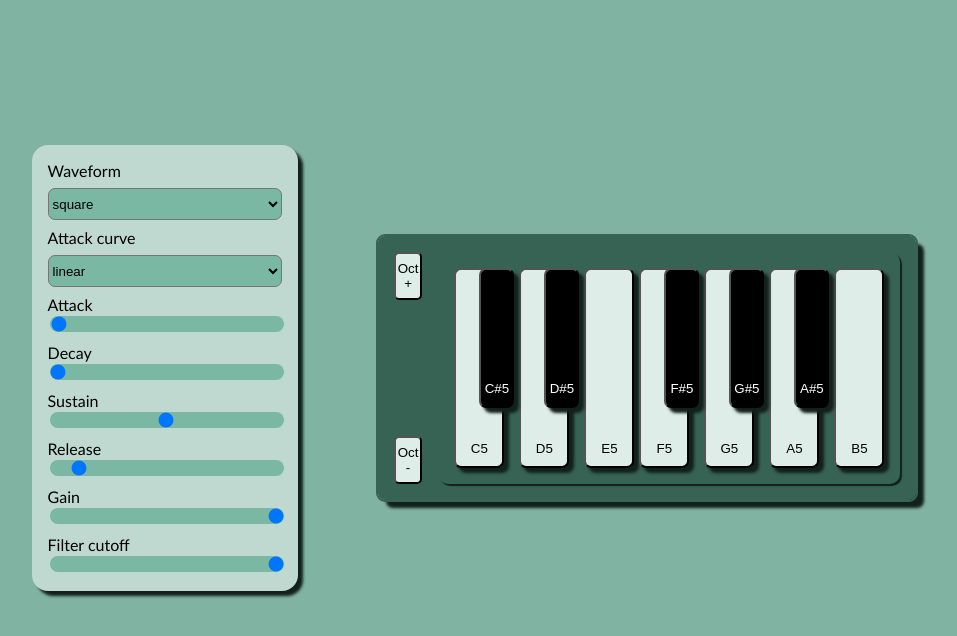
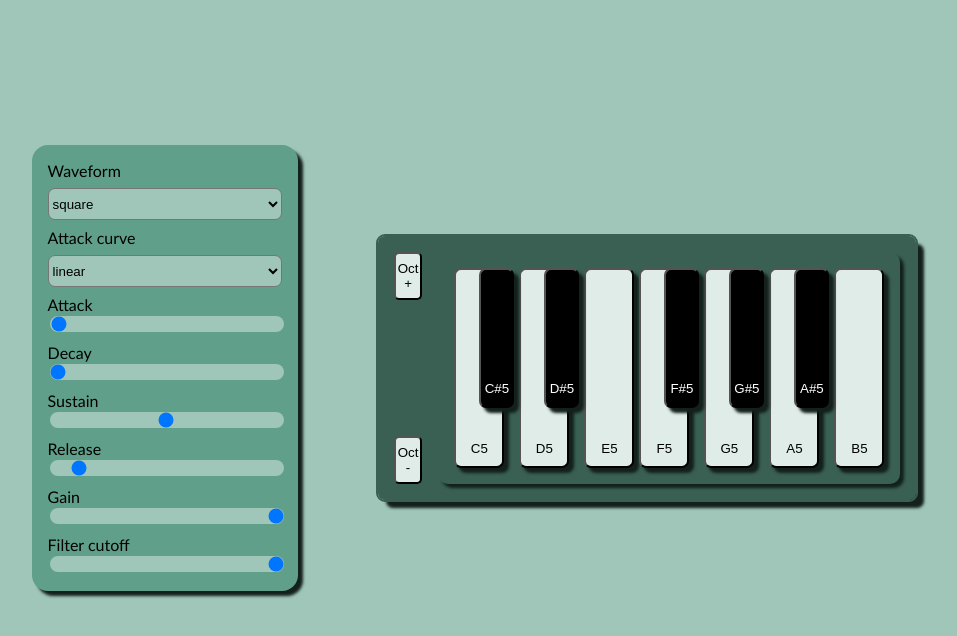
Before and after one commit to esmakov/websynth-vite, a Svelte app: page / in a window 1280 px wide. Shown: the top 636 px of the page, without its empty margins (166-1123 px from the left). Built offline with nearby package versions, Linux system fonts and the light colour scheme.

Commit message:
Standardize colors

```diff
--- a/src/Keyboard.svelte
+++ b/src/Keyboard.svelte
@@ -94,10 +94,10 @@
     display: flex;
     gap: 1rem;
     padding: 1rem;
-    outline: 2px solid hsl(160, 30%, 30%);
+    outline: 2px solid var(--dark);
     border-radius: 7px;
-    background-color: hsl(160, 30%, 30%);
-    box-shadow: 8px 8px 3px hsl(160, 30%, 10%);
+    background-color: var(--dark);
+    box-shadow: 8px 8px 3px var(--shadow);
   }
 
   .keyboard-controls {
@@ -110,7 +110,7 @@
     padding: 2px;
     height: 3rem;
     border-radius: 5px;
-    background-color: hsl(160, 30%, 90%);
+    background-color: var(--highlight);
     cursor: pointer;
   }
 
@@ -119,7 +119,7 @@
     gap: 5px;
     padding: 1rem;
     border-radius: 10px;
-    box-shadow: 2px 2px 1px hsl(160, 30%, 10%);
+    box-shadow: 4px 4px 3px var(--shadow);
   }
   .key {
     display: flex;
@@ -129,10 +129,10 @@
     padding-bottom: 10px;
     width: 50px;
     height: 200px;
-    background-color: hsl(160, 30%, 90%);
+    background-color: var(--highlight);
     border-radius: 7px;
     cursor: pointer;
-    box-shadow: 5px 5px 3px hsl(160, 30%, 10%);
+    box-shadow: 5px 5px 3px var(--shadow);
   }
 
   .black {
--- a/src/Settings.svelte
+++ b/src/Settings.svelte
@@ -80,7 +80,7 @@
 
 <style>
   select {
-    background: hsl(160, 30%, 60%);
+    background: var(--light);
     border-radius: 7px;
     height: 2rem;
     cursor: pointer;
@@ -91,9 +91,9 @@
     flex-direction: column;
     width: clamp(15rem, 40vw, 20rem);
     gap: 0.5rem;
-    background-color: hsl(160, 25%, 80%);
+    background-color: var(--midtone);
     padding: 1rem;
     border-radius: 1rem;
-    box-shadow: 5px 5px 3px hsl(160, 30%, 10%);
+    box-shadow: 5px 5px 3px var(--shadow);
   }
 </style>
--- a/src/Slider.svelte
+++ b/src/Slider.svelte
@@ -73,7 +73,7 @@
     appearance: none;
     width: 100%;
     height: 1rem;
-    background: hsl(160, 30%, 60%);
+    background: var(--light);
     outline: none;
     border-radius: 1rem;
     cursor: pointer;
--- a/src/app.css
+++ b/src/app.css
@@ -1,5 +1,12 @@
+:root {
+  --highlight: hsl(160, 25%, 90%);
+  --light: hsl(160, 25%, 70%);
+  --midtone: hsl(160, 25%, 50%);
+  --dark: hsl(160, 25%, 30%);
+  --shadow: hsl(160, 25%, 10%);
+}
 body {
-  background-color: hsl(160, 25%, 60%);
+  background-color: var(--light);
   font-family: "Gill Sans", "Gill Sans MT", Calibri, "Trebuchet MS", sans-serif;
 }
 #app {
```
